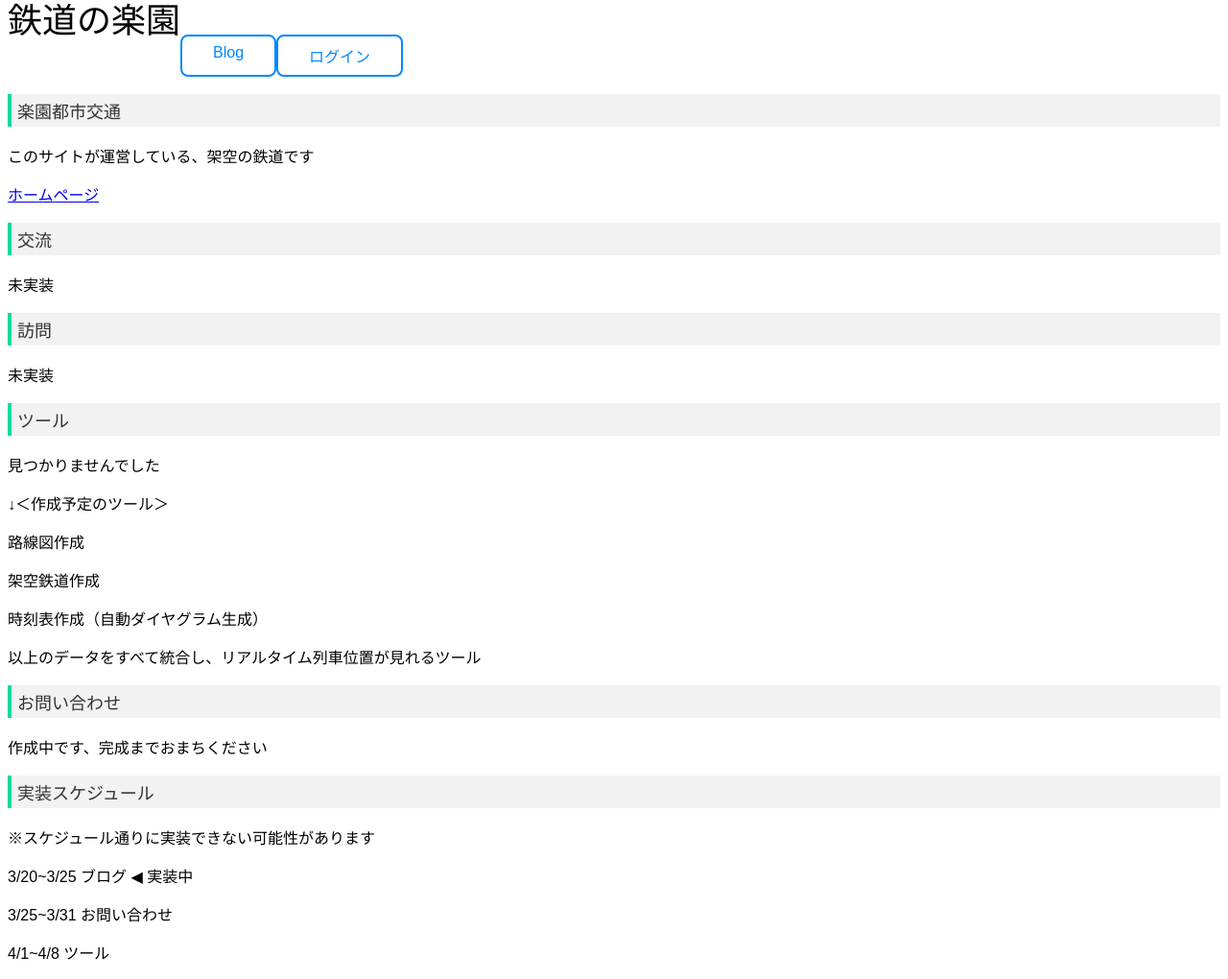
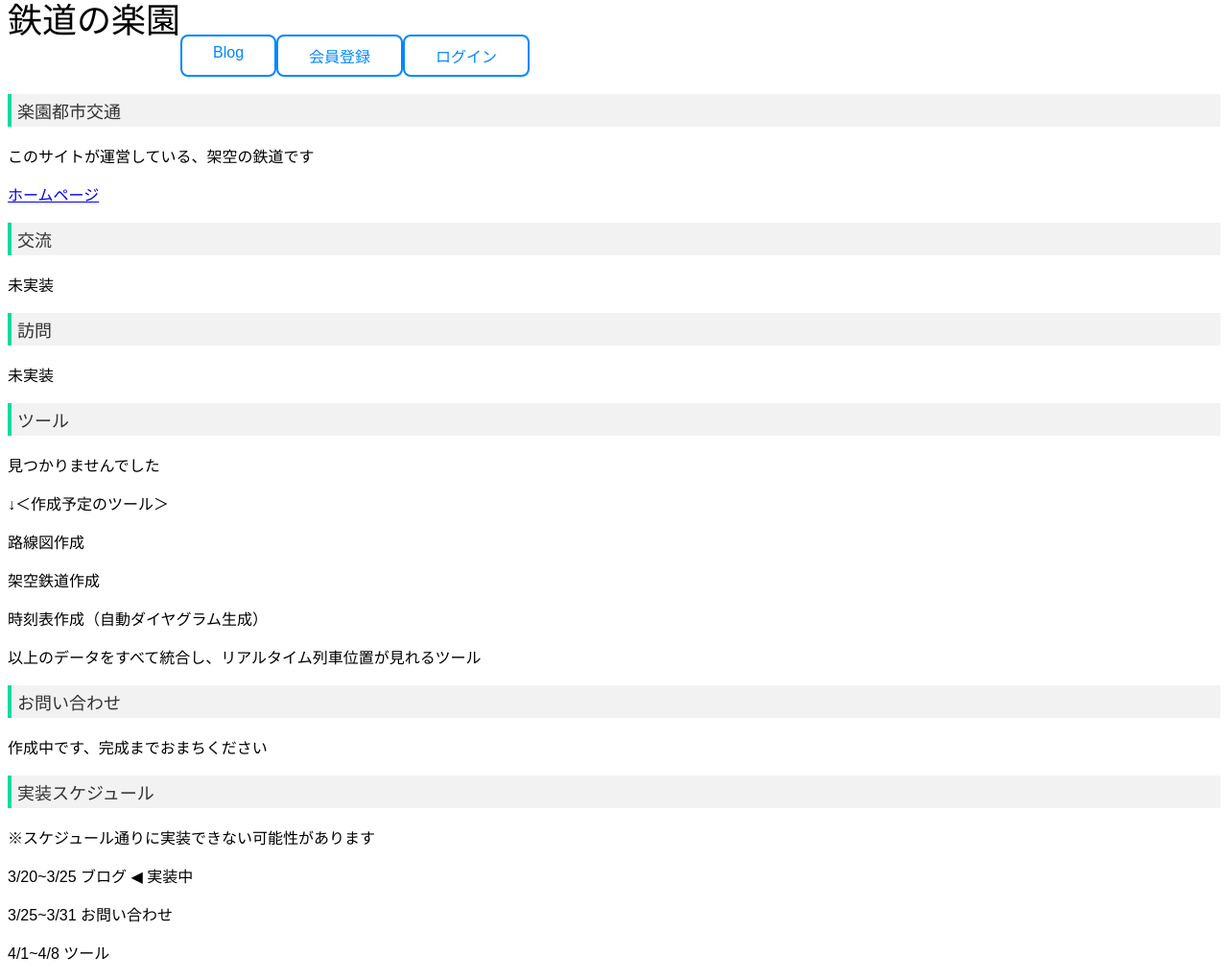
Before and after one commit to trainparadise/trainparadise, a Jekyll site: the page index.html, which Jekyll copies as it is, in a window 1280 px wide. Shown: the whole page at 96% size. Built offline with Jekyll 4.4.1, drawn with Linux system fonts in a browser that asks for light colours.

Commit message:
Update index.html

```diff
--- a/index.html
+++ b/index.html
@@ -45,6 +45,7 @@
         <div class="titlearea">
             <p class="title">鉄道の楽園</p>
             <a class="menu" href="blog">Blog</a>
+            <a class="menu">会員登録</a>
             <a class="menu">ログイン</a>
         </div>
 
```
